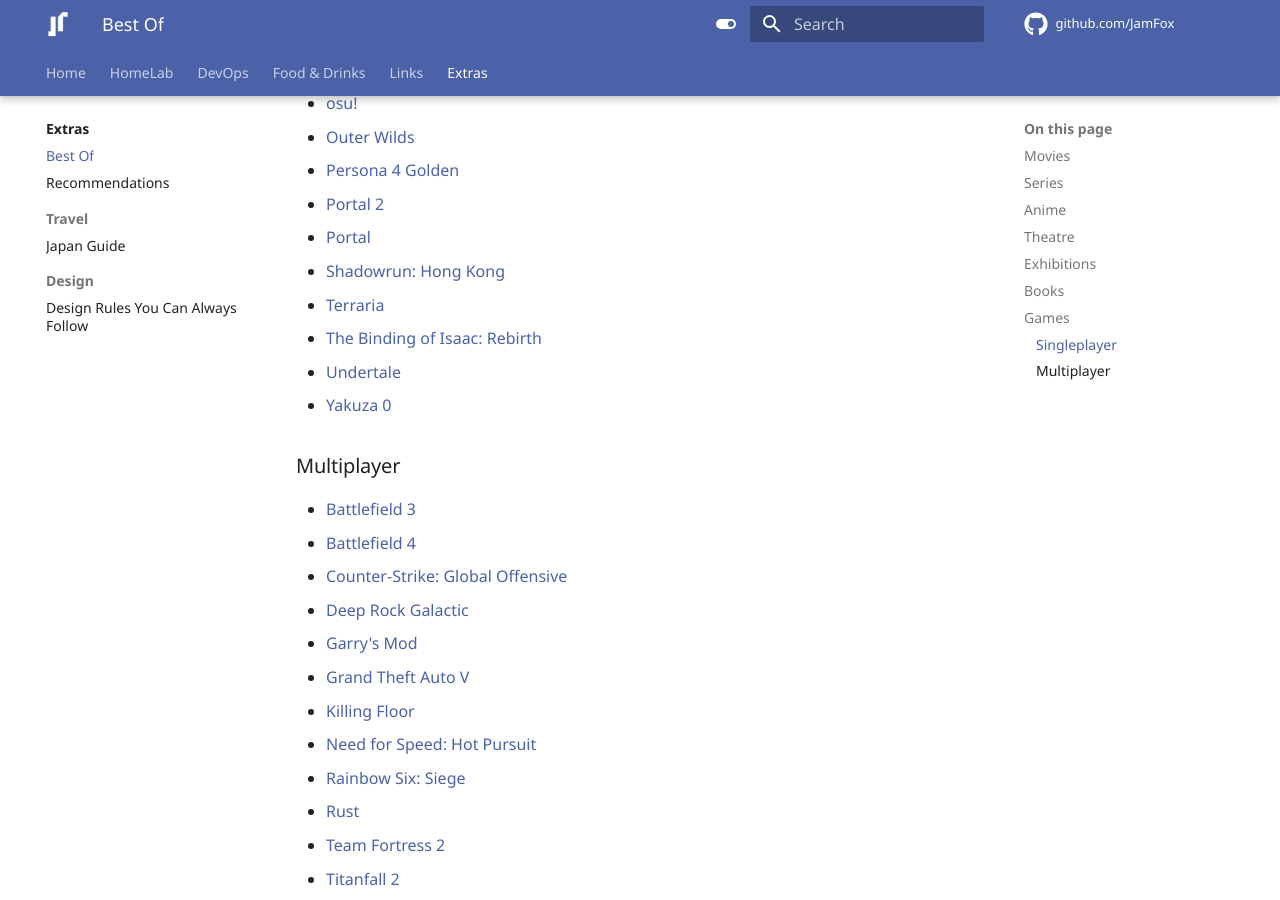
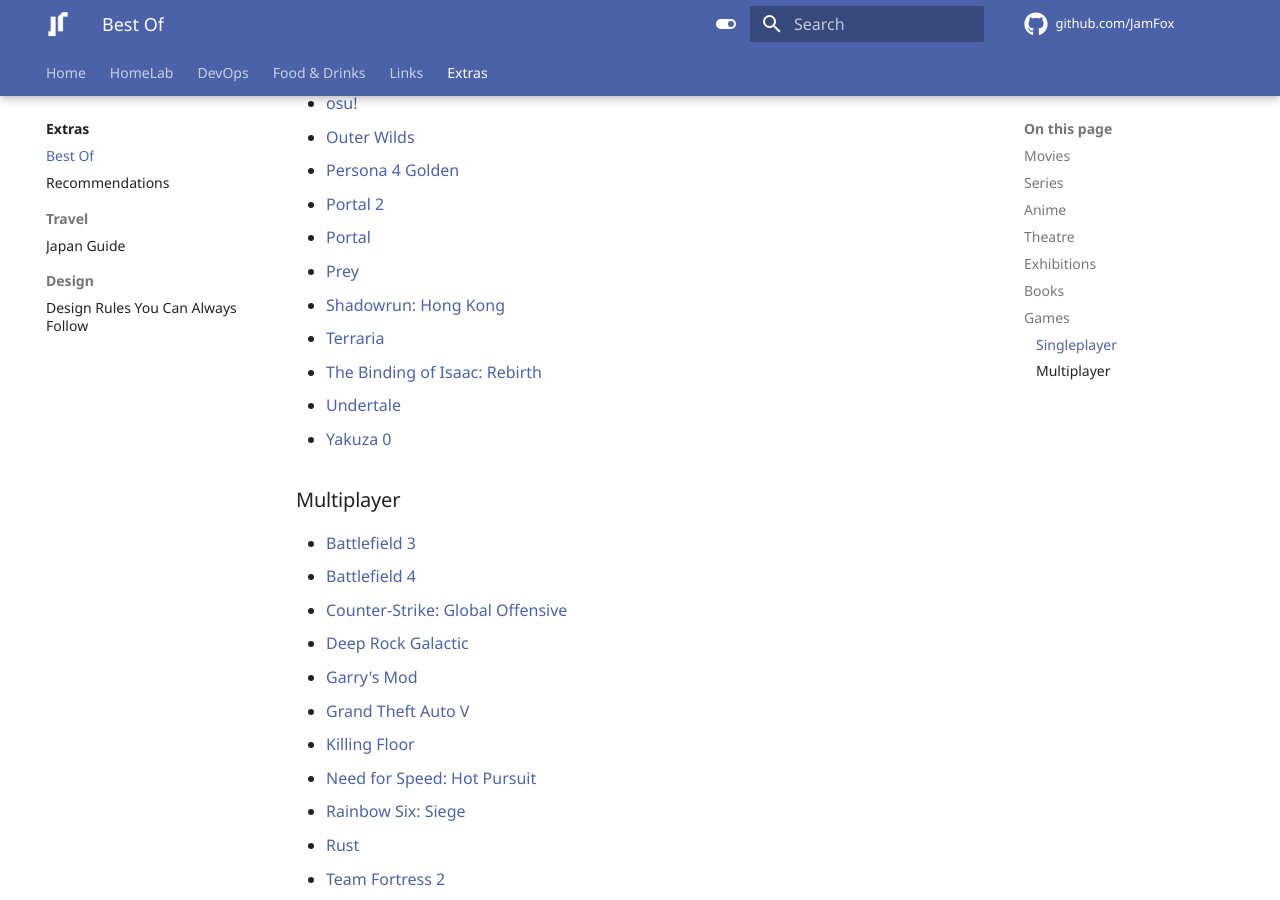
Before and after one commit to JamFox/docs.jamfox.dev, an MkDocs documentation site: the page built from docs/content/extras/bestof.md, in a window 1280 px wide and 900 px high, scrolled down 5761 px. Built offline with MkDocs 1.6.1 and Material for MkDocs 9.7.7, drawn with Linux system fonts in a browser that asks for light colours; comment, search, counter and statistics services are not loaded.

Commit message:
add prey

```diff
--- a/docs/content/extras/bestof.md
+++ b/docs/content/extras/bestof.md
@@ -178,6 +178,7 @@ A collection of lists of what I believe to be the best of the best from each med
 - [Persona 4 Golden](https://www.imdb.com/title/tt3003738/)
 - [Portal 2](https://www.imdb.com/title/tt1648163/)
 - [Portal](https://www.imdb.com/title/tt1127708/)
+- [Prey](https://www.imdb.com/title/tt6528212/)
 - [Shadowrun: Hong Kong](https://www.imdb.com/title/tt4462068/)
 - [Terraria](https://www.imdb.com/title/tt3728808/)
 - [The Binding of Isaac: Rebirth](https://www.imdb.com/title/tt4276210/)
```
